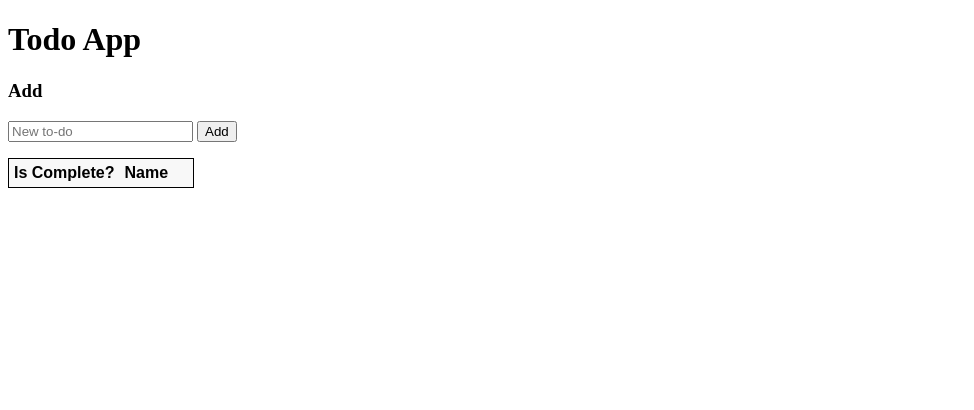
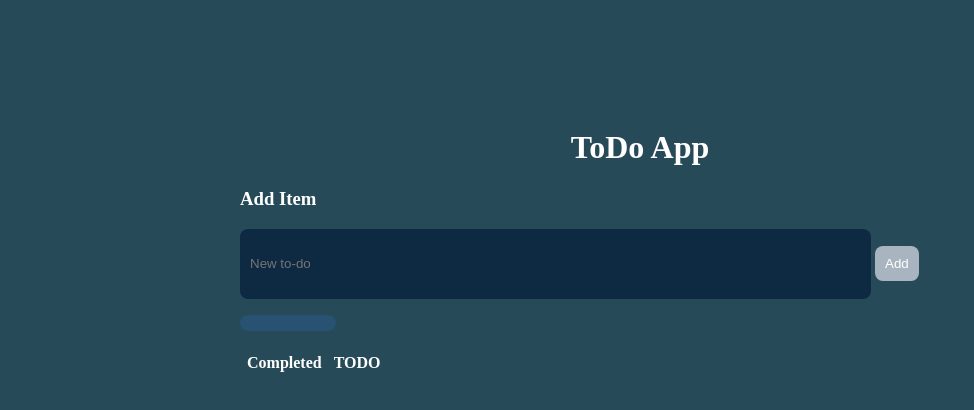
Before and after one commit to andrejcakpe/TodoApi, a plain HTML site: page TodoApi/wwwroot/index.html in a window 1280 px wide. Shown: the whole page, without its empty margins (0-974 px from the left). Drawn offline with Linux system fonts and the light colour scheme; no server answers.

Commit message:
Css styles

```diff
--- a/TodoApi/wwwroot/css/site.css
+++ b/TodoApi/wwwroot/css/site.css
@@ -1,23 +1,93 @@
+body {
+    background-color: #274a58;
+    color: white;
+}
+
+.content {
+    max-width: 800px;
+    margin: auto;
+    padding: 100px 0 10px 0;
+    font-family: 'Yu Gothic UI';
+}
+
+h1 {
+    text-align: center;
+}
+
 input[type='submit'], button, [aria-label] {
     cursor: pointer;
+    border: none;
+    background-color: #A8B5C0;
+    color: white;
+    border-radius: 8px;
+    padding: 10px;
+}
+
+input[type='text'] {
+    cursor: pointer;
+    border: none;
+    background-color: #0d2a42;
+    border-radius: 8px;
+    padding: 10px;
+    width: 611px;
+    height: 50px;
+    color: white;
+}
+
+
+button {
+    border: none;
+    padding: 20px;
+    background-color: #A8B5C0;
+    border-radius: 12px;
+    margin-left: 15px;
+    margin-right: 15px;
 }
 
 #editForm {
     display: none;
 }
 
-table {
-    font-family: Arial, sans-serif;
-    border: 1px solid;
-    border-collapse: collapse;
+#counter {
+    background-color: #295172;
+    width: 80px;
+    border-radius: 8px;
+    padding: 8px;
 }
 
 th {
-    background-color: #f8f8f8;
     padding: 5px;
 }
 
+
 td {
-    border: 1px solid;
-    padding: 5px;
+    padding: 15px;
+    height: 100px;
+    width: 200px;
 }
+
+#completed {
+    text-align: start;
+}
+
+
+input[type='checkbox'] {
+    accent-color: gray;
+    height: 50px;
+    width: 50px;
+}
+
+
+    input[type='checkbox']:disabled {
+        height: 80px;
+        width: 40px;
+    }
+
+input[type="checkbox" i]:disabled {
+    background-color: aqua;
+    /*appearance: inherit;*/
+}
+
+input:disabled {
+    border-color: rgba(118, 118, 118, 0.3);
+}
--- a/TodoApi/wwwroot/index.html
+++ b/TodoApi/wwwroot/index.html
@@ -2,12 +2,15 @@
 <html>
 <head>
     <meta charset="UTF-8">
-    <title>Todo App</title>
+    <title>ToDo App</title>
     <link rel="stylesheet" href="css/site.css" />
 </head>
+
 <body>
-    <h1>Todo App</h1>
-    <h3>Add</h3>
+
+    <div class="content">
+        <h1>ToDo App</h1>
+        <h3>Add Item</h3>
         <form action="javascript:void(0);" method="POST" onsubmit="addItem()">
             <input type="text" id="add-name" placeholder="New to-do">
             <input type="submit" value="Add">
@@ -28,17 +31,19 @@
 
         <table>
             <tr>
-            <th>Is Complete?</th>
-            <th>Name</th>
+                <th id="completed">Completed</th>
+                <th>TODO</th>
                 <th></th>
                 <th></th>
             </tr>
             <tbody id="todos"></tbody>
         </table>
 
+
         <script src="js/site.js" asp-append-version="true"></script>
         <script type="text/javascript">
             getItems();
         </script>
+    </div>
 </body>
 </html>
```
Lines whose indentation alone changed are shown as unchanged.
